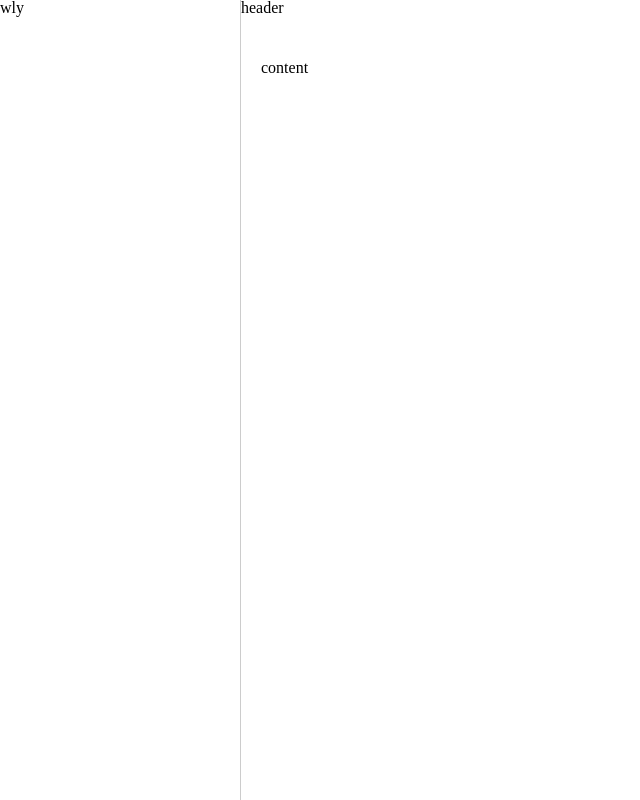
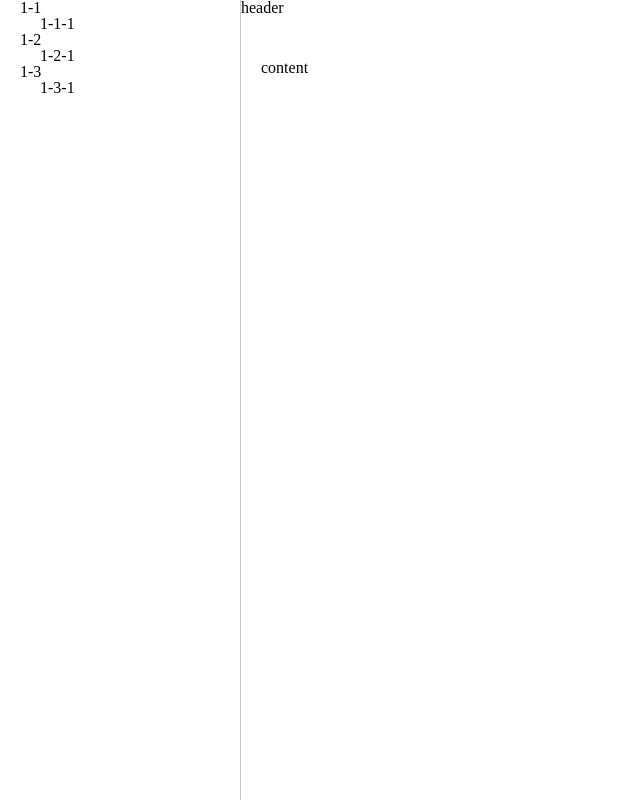
Before and after one commit to wangliuyong/vue3-vite, a Vue app: page / in a window 1280 px wide. Shown: the whole page, without its empty margins (0-640 px from the left). Built offline with nearby package versions, Linux system fonts and the light colour scheme.

Commit message:
递归组件

```diff
--- a/package.json
+++ b/package.json
@@ -11,6 +11,7 @@
     "vue": "^3.2.25"
   },
   "devDependencies": {
+    "@types/node": "^17.0.30",
     "@vitejs/plugin-vue": "^2.3.1",
     "less": "^4.1.2",
     "less-loader": "^10.2.0",
--- /dev/null
+++ b/src/components/MenuLtem/index.vue
@@ -0,0 +1,24 @@
+<template>
+  <div class="menu-item">
+    {{ item.name }}
+    <MenuItem v-for="itemx in item?.children" :item="itemx"></MenuItem>
+  </div>
+</template>
+
+<script setup lang="ts">
+import MenuItem from "./index.vue";
+import { Menu } from "../../models/menu";
+
+defineProps<{ item: Menu }>();
+
+
+</script>
+
+
+
+
+<style scoped lang="less">
+.menu-item{
+  margin-left: 20px;
+}
+</style>
--- a/src/layout/Menu/index.vue
+++ b/src/layout/Menu/index.vue
@@ -1,28 +1,43 @@
 <template>
-  <div class="menu" @click="onClick">{{ name }}</div>
+  <div class="menu" @click="onClick">
+    <MenuItem v-for="item in menuLitem" :item="item"></MenuItem>
+  </div>
 </template>
 <script setup lang="ts">
+import { Menu } from "../../models/menu";
+import MenuItem from "../../components/MenuLtem/index.vue";
 
 type Props = {
   name: string;
 };
 
+const menuLitem:Menu[] = [
+  {
+    name: "1-1",
+    children: [{ name: "1-1-1" }],
+  },
+  {
+    name: "1-2",
+    children: [{ name: "1-2-1" }],
+  },
+  {
+    name: "1-3",
+    children: [{ name: "1-3-1" }],
+  },
+];
 
 // const props = defineProps<Props>();
-const props  = withDefaults(defineProps<Props>(),{
-  name:'demo'
-})
+const props = withDefaults(defineProps<Props>(), {
+  name: "demo",
+});
 
 const emits = defineEmits(["on-click"]);
-
-
 
 const onClick = () => {
   emits("on-click");
 };
 
-defineExpose({props})
-
+defineExpose({ props });
 </script>
 <style lang="less" scoped>
 .menu {
--- /dev/null
+++ b/src/models/menu.ts
@@ -0,0 +1,4 @@
+export type Menu = {
+  name:String
+  children?: Menu[]
+}
--- a/vite.config.ts
+++ b/vite.config.ts
@@ -1,6 +1,7 @@
 import { defineConfig } from "vite";
 import vue from "@vitejs/plugin-vue";
 import AutoImport from "unplugin-auto-import/vite";
+// import path from "path";
 
 // https://vitejs.dev/config/
 export default defineConfig({
@@ -13,4 +14,15 @@ export default defineConfig({
     })
 
   ],
+  resolve: {
+    alias: {
+      // "@": path.resolve(__dirname, "src"),
+      // "components": path.resolve(__dirname, "src/components"),
+      // "styles": path.resolve(__dirname, "src/styles"),
+      // "plugins": path.resolve(__dirname, "src/plugins"),
+      // "views": path.resolve(__dirname, "src/views"),
+      // "layouts": path.resolve(__dirname, "src/layouts"),
+      // "utils": path.resolve(__dirname, "src/utils"),
+    },
+  },
 });
```
